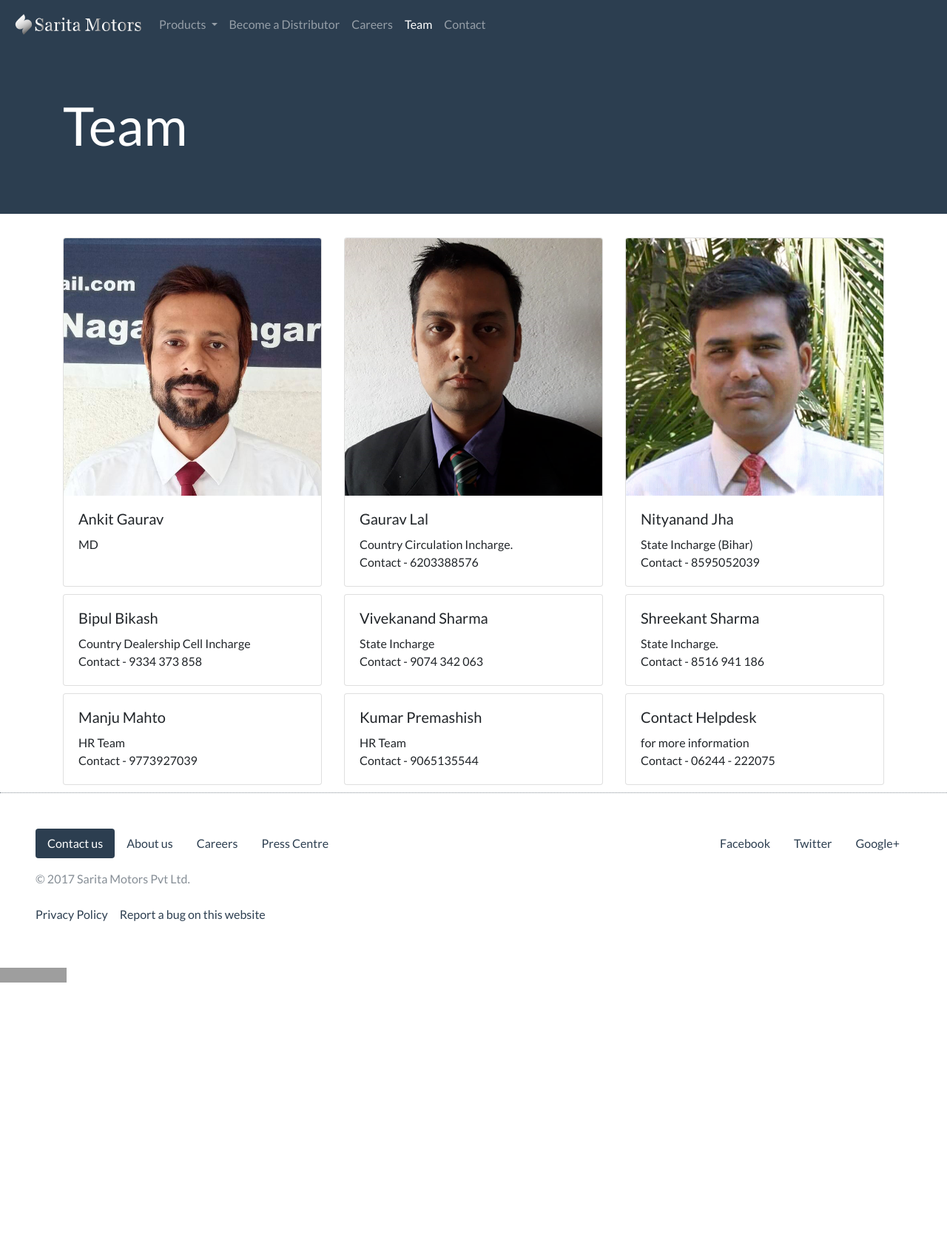
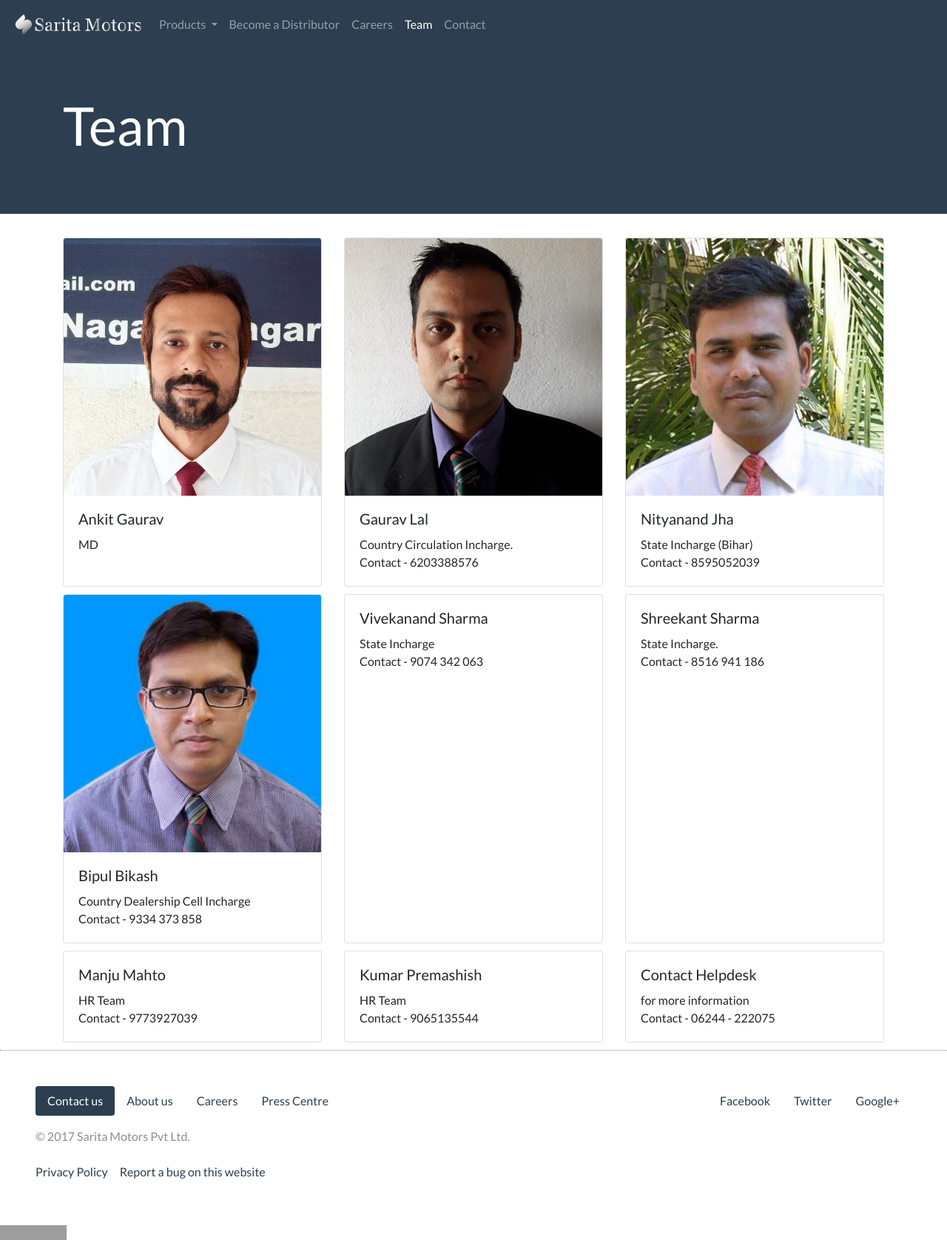
Before and after one commit to rahulkrishna412/saritamotors, a Jekyll site: the page built from team.html, in a window 1280 px wide. Shown: the whole page at 74% size. Built offline with Jekyll 4.4.1, drawn with Linux system fonts in a browser that asks for light colours; nearby versions of some CDN libraries; comment, search, counter and statistics services are not loaded; before the commit the page ends 1328 px from its top, so only the background shows below that; grey boxes are pictures that could not be loaded.

Commit message:
added image for a team member.

```diff
--- a/_includes/team-card.html
+++ b/_includes/team-card.html
@@ -31,7 +31,7 @@
       </div>
       <div class="card-deck">
           <div class="card">
-
+              <img class="card-img-top" src="{{ site.baseurl }}/public/team/bb.png" alt="Card image cap">
               <div class="card-body">
                     <h5 class="card-title">Bipul Bikash</h5>
                 <p class="card-text">Country Dealership Cell Incharge<br/>
```
Also changed, not shown: public/team/bb.png (added), 3 other files.
